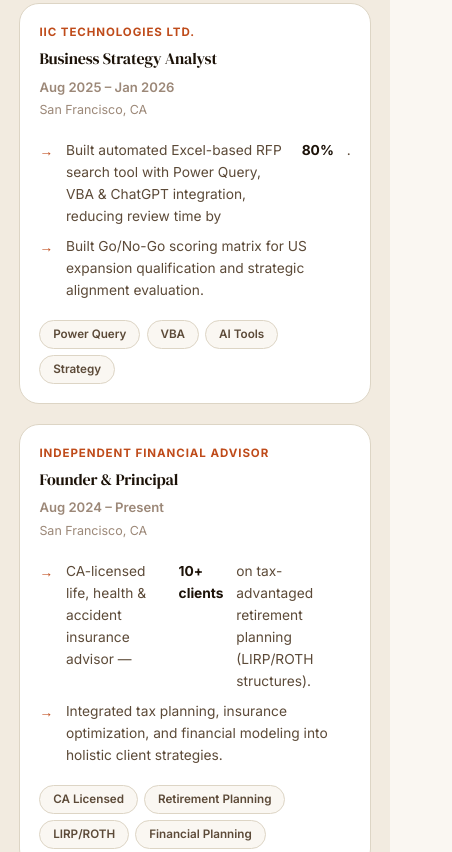
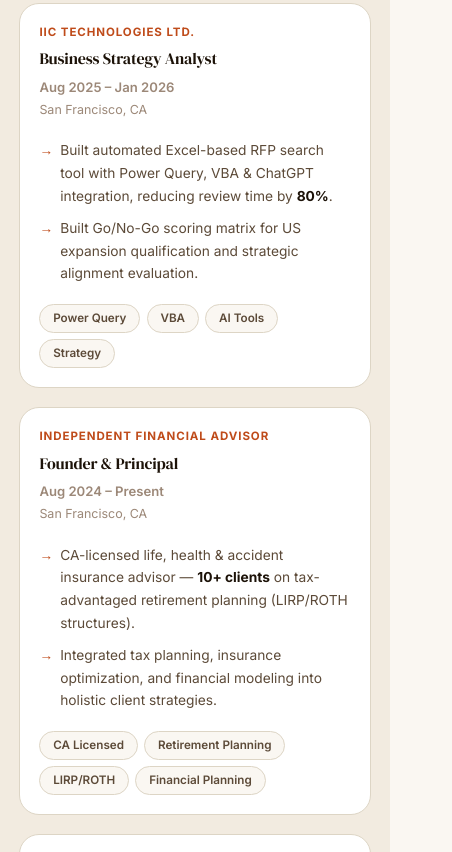
Before and after one commit to HarshaBalaji02/harsha-balaji, a plain HTML site: page index.html in a window 390 px wide. Shown: the part 6064-6916 px from the top of the page, 452 px wide, since content can reach past the window. Drawn offline with Linux system fonts and the light colour scheme; no server answers.

Commit message:
Fix experience bullet points on mobile

```diff
--- a/index.html
+++ b/index.html
@@ -427,9 +427,9 @@
     .exp-right { text-align: right; flex-shrink: 0; }
     .exp-date { font-size: 0.82rem; font-weight: 600; color: var(--text3); }
     .exp-loc { font-size: 0.78rem; color: var(--text3); margin-top: 0.15rem; }
-    .exp-bullets { display: flex; flex-direction: column; gap: 0.5rem; margin-bottom: 1.2rem; }
-    .ebullet { display: flex; gap: 0.8rem; font-size: 0.86rem; color: var(--text2); line-height: 1.6; }
-    .ebullet::before { content: '→'; color: var(--terra); font-weight: 700; flex-shrink: 0; margin-top: 1px; }
+    .exp-bullets { display: flex; flex-direction: column; gap: 0.6rem; margin-bottom: 1.2rem; }
+    .ebullet { display: block; position: relative; padding-left: 1.3rem; font-size: 0.86rem; color: var(--text2); line-height: 1.65; }
+    .ebullet::before { content: '→'; color: var(--terra); font-weight: 700; position: absolute; left: 0; top: 0; }
     .ebullet strong { color: var(--text); font-weight: 700; }
     .exp-tags { display: flex; flex-wrap: wrap; gap: 0.4rem; }
     .etag { padding: 0.25rem 0.8rem; border-radius: 100px; font-size: 0.73rem; font-weight: 600; background: var(--cream); color: var(--text2); border: 1px solid var(--border); }
```
